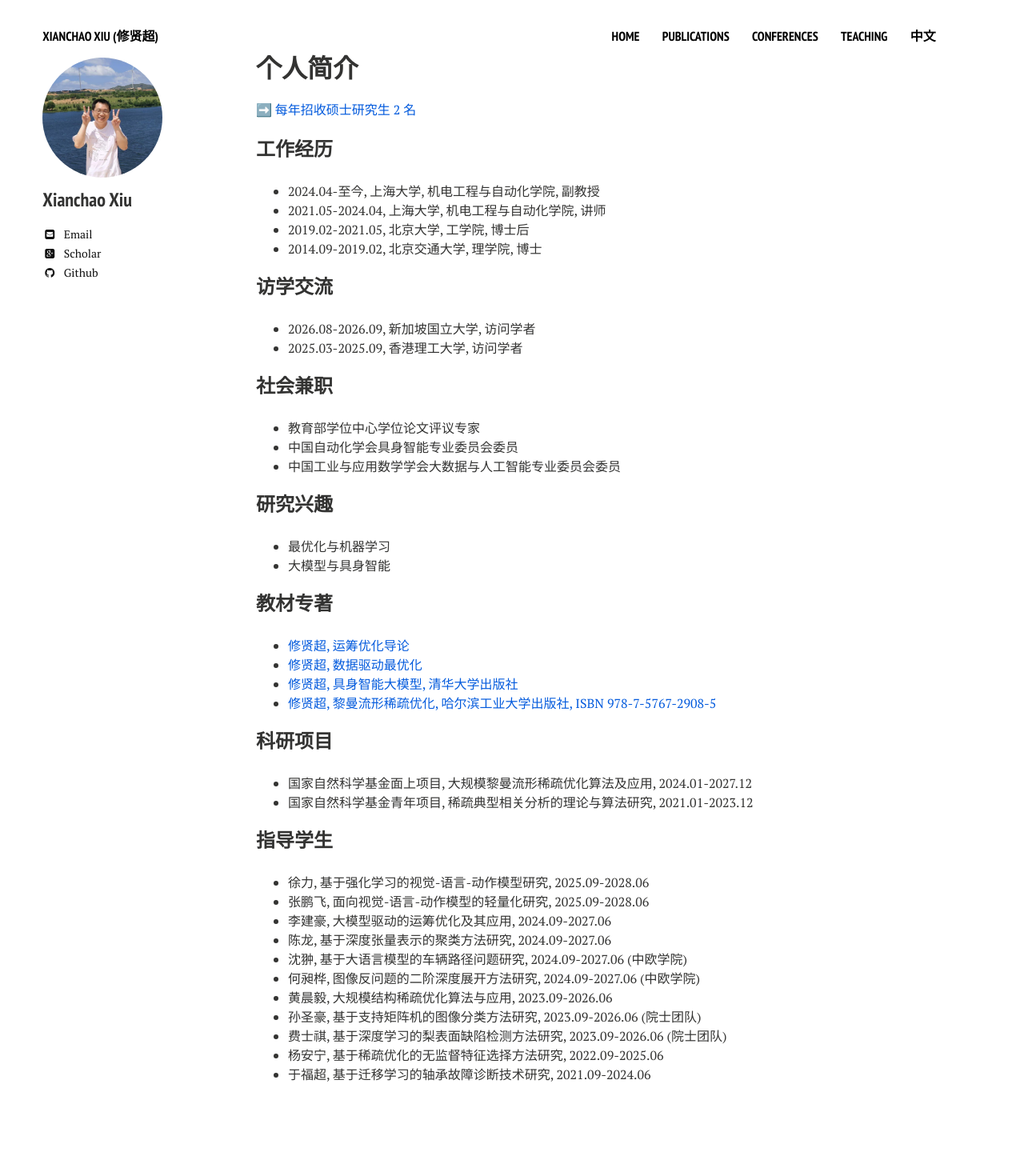
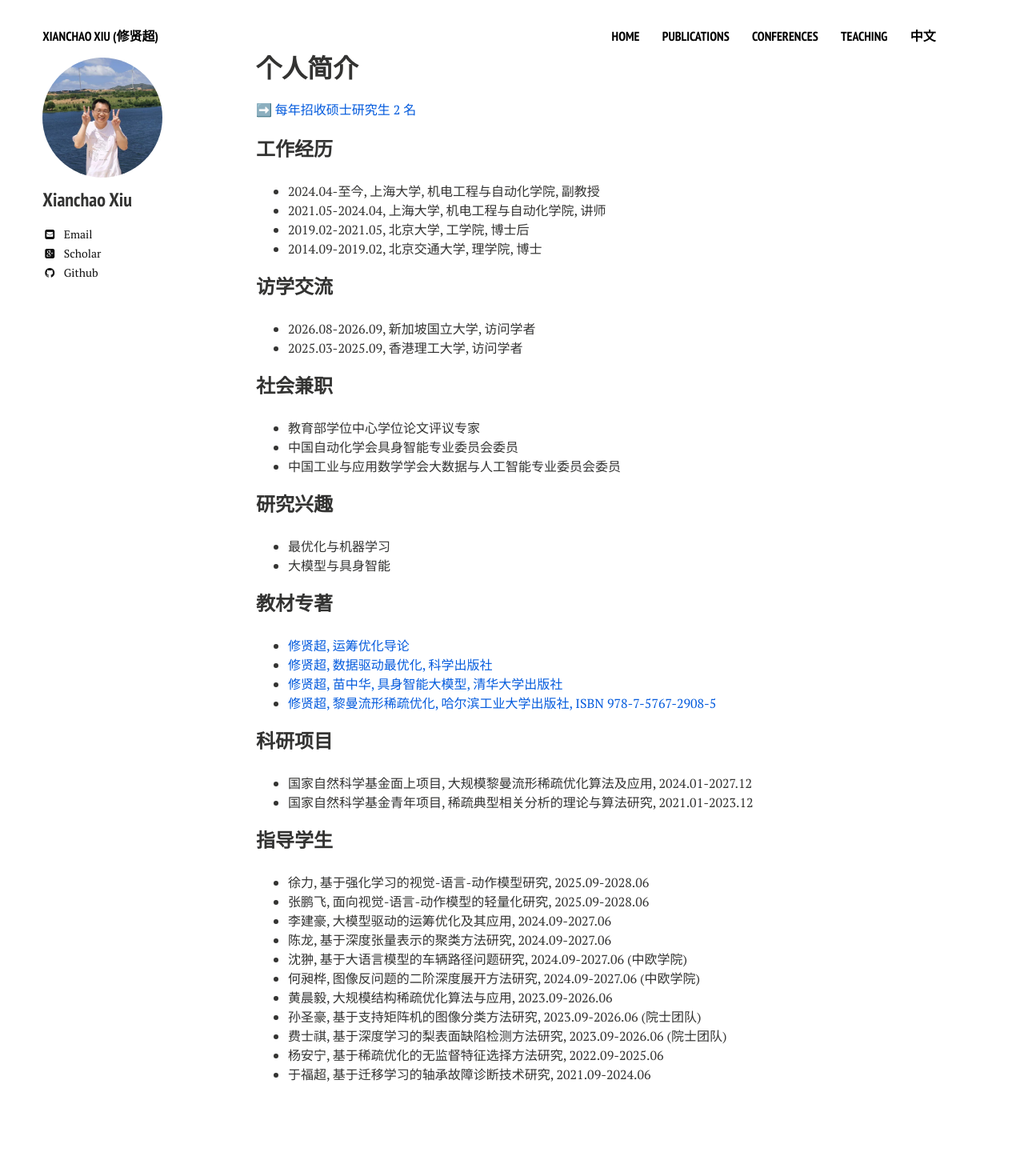
Before and after one commit to xianchaoxiu/xianchaoxiu.github.io, a Jekyll site: the page built from chinese/index.md, in a window 1280 px wide. Shown: the whole page at 80% size. Built offline with Jekyll 4.4.1, drawn with Linux system fonts in a browser that asks for light colours; nearby versions of some CDN libraries.

Commit message:
Update index.md

```diff
--- a/chinese/index.md
+++ b/chinese/index.md
@@ -35,8 +35,8 @@ share: false
 
 ### 教材专著
 * <a href="https://xianchaoxiu.github.io/chinese/book/ORO/" class="textlink" target="_blank">修贤超, 运筹优化导论  </a> <br>
-* <a href="https://xianchaoxiu.github.io/chinese/book/DAO/" class="textlink" target="_blank">修贤超, 数据驱动最优化  </a> <br>
-* <a href="https://xianchaoxiu.github.io/chinese/book/VLA/" class="textlink" target="_blank">修贤超, 具身智能大模型, 清华大学出版社  </a> <br>
+* <a href="https://xianchaoxiu.github.io/chinese/book/DAO/" class="textlink" target="_blank">修贤超, 数据驱动最优化, 科学出版社   </a> <br>
+* <a href="https://xianchaoxiu.github.io/chinese/book/VLA/" class="textlink" target="_blank">修贤超, 苗中华, 具身智能大模型, 清华大学出版社  </a> <br>
 * <a href="https://xianchaoxiu.github.io/chinese/book/OPT/" class="textlink" target="_blank">修贤超, 黎曼流形稀疏优化, 哈尔滨工业大学出版社, ISBN 978-7-5767-2908-5 </a> <br>
 
 
```
